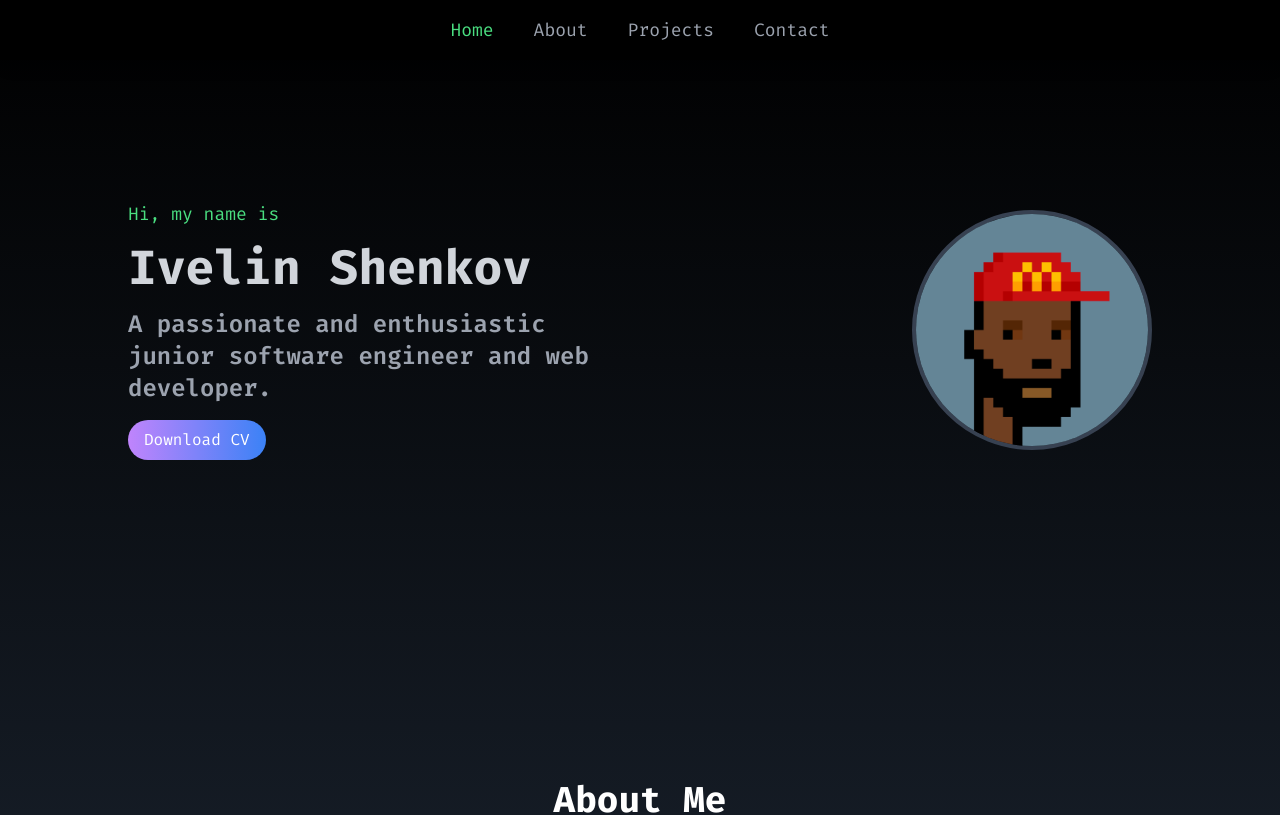
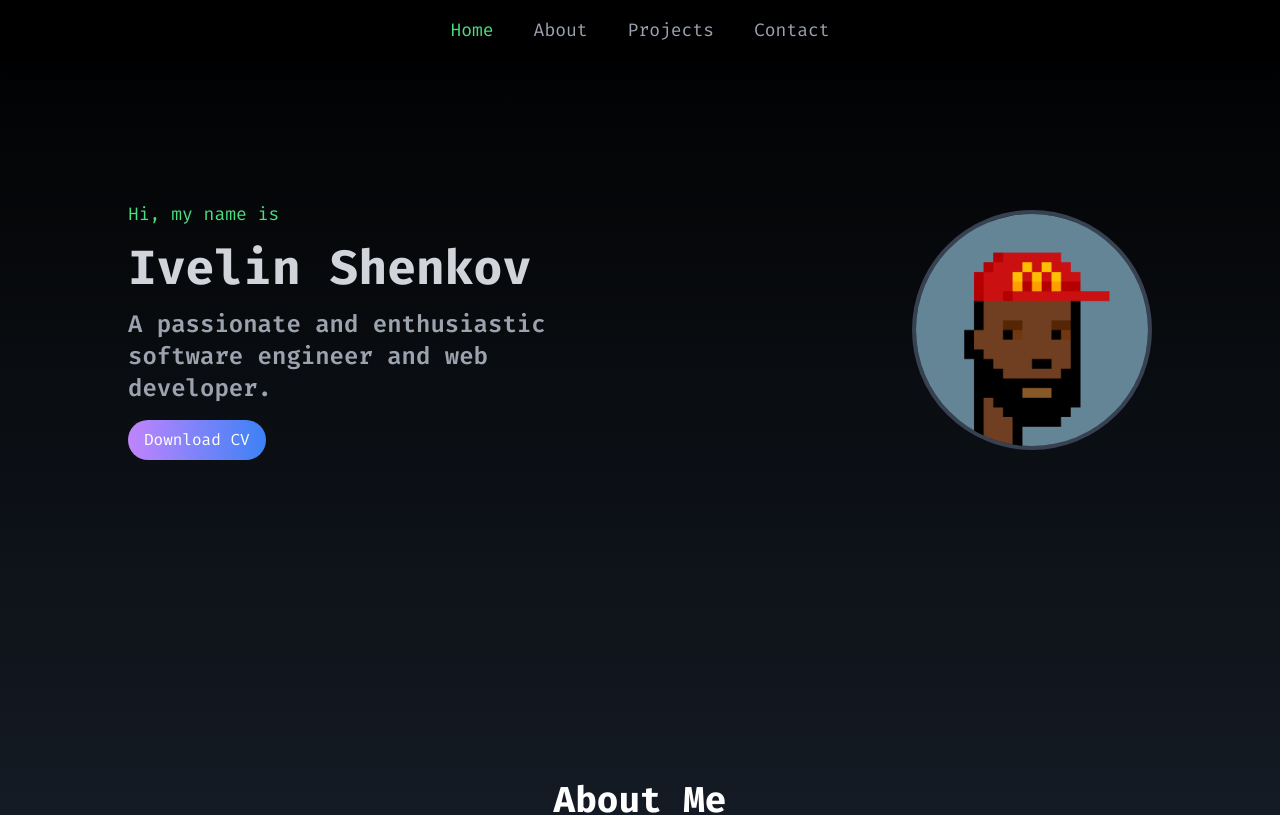
Before and after one commit to Shenkito/web-dev-portfolio-website-react, a React (Vite) app in the folder client/: page / in a window 1280 px wide. Shown: the top 815 px of the page. Built offline with nearby package versions, Linux system fonts and the light colour scheme; no server answers.

Commit message:
Update text

```diff
--- a/client/src/components/Hero/Hero.jsx
+++ b/client/src/components/Hero/Hero.jsx
@@ -8,7 +8,7 @@ const Hero = () => {
                     <p className="text-green-400 text-base md:text-lg">Hi, my name is</p>
                     <h1 className="text-4xl md:text-5xl font-bold">Ivelin Shenkov</h1>
                     <h2 className="text-xl md:text-2xl font-semibold text-gray-400">
-                        A passionate and enthusiastic junior software engineer and web developer.
+                        A passionate and enthusiastic software engineer and web developer.
                     </h2>
                     <div className="flex justify-start mt-8">
                         <a href="/path-to-cv" className="bg-gradient-to-r from-purple-400 to-blue-500 text-white px-4 py-2 rounded-full">
```
